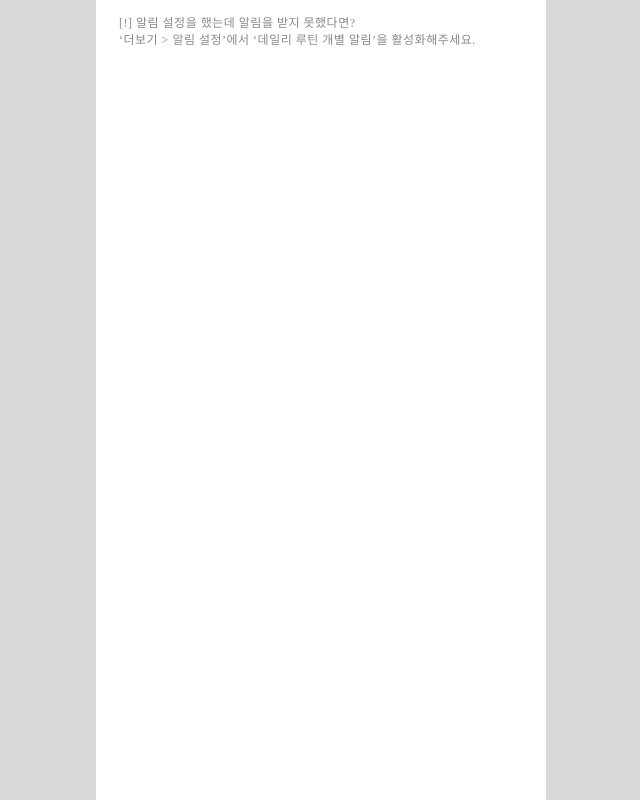
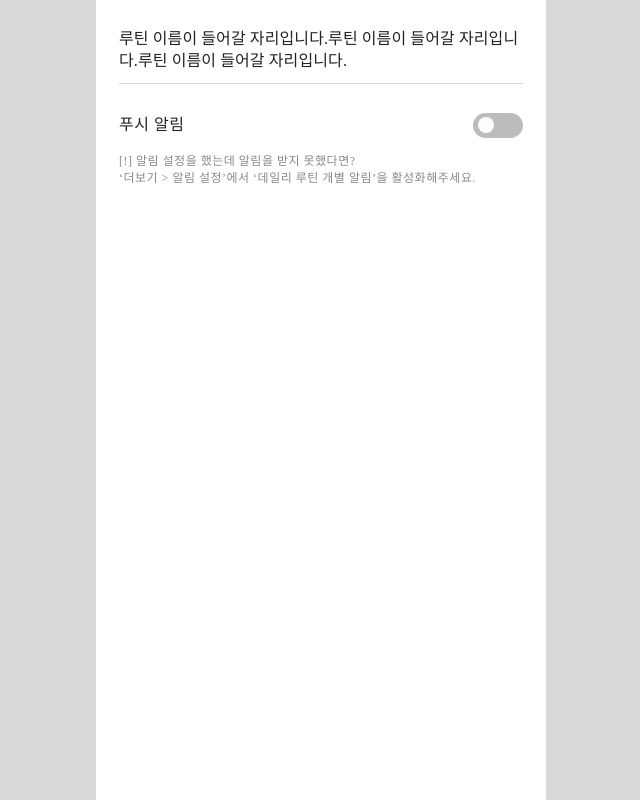
Before and after one commit to junwson9/Hanol, a React (Create React App) app in the folder FE/hanol/: page /test in a window 1280 px wide. Shown: the whole page, without its empty margins (319-959 px from the left). Built offline with nearby package versions, Linux system fonts and the light colour scheme; a web font is replaced by a local one.

Commit message:
FEAT: add routineNotiSetting Page
Former-commit-id: 013a140c98444dcb89cb69665625754ab6148c26

```diff
--- a/FE/hanol/src/App.tsx
+++ b/FE/hanol/src/App.tsx
@@ -14,7 +14,7 @@ import ExplainDiagnose from 'pages/diagnose/explainDiagnose';
 import SelectDevice from 'pages/diagnose/selectDevice';
 import Streaming from 'pages/diagnose/streaming';
 import IoTstreaming from 'pages/diagnose/IoTstreaming';
-import RoutineName from 'components/Daily/Caution';
+import RoutineName from 'pages/routine/routineNotiSetting';
 
 function App() {
   const location = useLocation();
--- a/FE/hanol/src/components/Daily/Caution.tsx
+++ b/FE/hanol/src/components/Daily/Caution.tsx
@@ -1,7 +1,7 @@
 import React from 'react';
 import styled from 'styled-components';
 
-const NotificationTime = () => {
+const Caution = () => {
   return (
     <div className="col-span-full">
       <CautionBox>
@@ -28,4 +28,4 @@ const CautionBox = styled.div`
     text-align: start;
   }
 `;
-export default NotificationTime;
+export default Caution;
--- a/FE/hanol/src/components/Daily/PushSetting.tsx
+++ b/FE/hanol/src/components/Daily/PushSetting.tsx
@@ -5,6 +5,7 @@ import NotificationTime from './NotificationTime';
 
 const PushSetting = () => {
   const [activeTime, setActiveTime] = useState(2);
+  const [isToggleOn, setIsToggleOn] = useState(false);
 
   return (
     <div className="col-span-full">
@@ -12,14 +13,19 @@ const PushSetting = () => {
         <PushNotificationBox>
           <div className="push_notification_text">푸시 알림</div>
           <div className="toggle_box">
-            <Toggle />
+            <Toggle isToggleOn={isToggleOn} setIsToggleOn={setIsToggleOn} />
           </div>
         </PushNotificationBox>
-        <NotificationTimeBox>
-          <NotificationTime timename="오전 9시" isActive={activeTime === 0} setActiveTime={setActiveTime} index={0} />
-          <NotificationTime timename="오후 1시" isActive={activeTime === 1} setActiveTime={setActiveTime} index={1} />
-          <NotificationTime timename="오후 7시" isActive={activeTime === 2} setActiveTime={setActiveTime} index={2} />
-        </NotificationTimeBox>
+
+        {isToggleOn ? (
+          <NotificationTimeBox>
+            <NotificationTime timename="오전 9시" isActive={activeTime === 0} setActiveTime={setActiveTime} index={0} />
+            <NotificationTime timename="오후 1시" isActive={activeTime === 1} setActiveTime={setActiveTime} index={1} />
+            <NotificationTime timename="오후 7시" isActive={activeTime === 2} setActiveTime={setActiveTime} index={2} />
+          </NotificationTimeBox>
+        ) : (
+          ''
+        )}
       </PushSettingBox>
     </div>
   );
@@ -27,7 +33,7 @@ const PushSetting = () => {
 
 const NotificationTimeBox = styled.div`
   display: flex;
-  margin-top: 1.813rem;
+  margin-top: 1.25rem;
   justify-content: center;
 `;
 const PushNotificationBox = styled.div`
@@ -54,6 +60,6 @@ const PushSettingBox = styled.div`
   margin-top: 1.813rem;
 
   width: 100%;
-  height: 1.688rem;
+  height: 100%;
 `;
 export default PushSetting;
--- a/FE/hanol/src/components/Daily/RoutineName.tsx
+++ b/FE/hanol/src/components/Daily/RoutineName.tsx
@@ -6,8 +6,7 @@ const RoutineName = () => {
     <div className="col-span-full">
       <RoutineNameBox>
         <div className="routine_name">
-          루틴 이름이 들어갈 자리입니다.루틴 이름이 들어갈 자리입니다.루틴 이름이 들어갈 자리입니다.루틴 이름이 들어갈
-          자리입니다.
+          루틴 이름이 들어갈 자리입니다.루틴 이름이 들어갈 자리입니다.루틴 이름이 들어갈 자리입니다.
         </div>
         <div className="underline"></div>
       </RoutineNameBox>
@@ -25,8 +24,10 @@ const RoutineNameBox = styled.div`
     font-family: Noto Sans KR;
     font-size: 16px;
     font-weight: 500;
-    line-height: 140%
+    line-height: 140%;
     letter-spacing: 0.1px;
+
+    text-align: start;
   }
 
   .underline {
--- a/FE/hanol/src/components/common/Toggle.tsx
+++ b/FE/hanol/src/components/common/Toggle.tsx
@@ -1,17 +1,22 @@
-import React, { useState } from 'react';
+import React from 'react';
 import styled from 'styled-components';
 
-const Toggle = () => {
-  const [isToggleOn, setIsToggleOn] = useState(false);
-
-  const toggleHandler = () => {
-    setIsToggleOn((prev) => !prev);
+interface Props {
+  isToggleOn: boolean;
+  setIsToggleOn(value: boolean): void;
+}
+const Toggle = ({ isToggleOn, setIsToggleOn }: Props) => {
+  const toggleHandler = (prev: boolean) => {
+    setIsToggleOn(!prev);
   };
 
   return (
     <div className="col-span-full">
       <ToggleBox>
-        <ToggleBackground onClick={toggleHandler} className={`${isToggleOn ? 'on_background' : 'off_background'}`}>
+        <ToggleBackground
+          onClick={() => toggleHandler(isToggleOn)}
+          className={`${isToggleOn ? 'on_background' : 'off_background'}`}
+        >
           <ToggleSwitch className={`${isToggleOn ? 'on_switch' : 'off_switch'}`} />
         </ToggleBackground>
       </ToggleBox>
--- /dev/null
+++ b/FE/hanol/src/pages/routine/routineNotiSetting.tsx
@@ -0,0 +1,21 @@
+import React from 'react';
+import styled from 'styled-components';
+import RoutineName from 'components/Daily/RoutineName';
+import PushSetting from 'components/Daily/PushSetting';
+import Caution from 'components/Daily/Caution';
+
+const routineNotiSetting = () => {
+  return (
+    <div className="col-span-full">
+      <PageBox>
+        <RoutineName />
+        <PushSetting />
+        <Caution />
+      </PageBox>
+    </div>
+  );
+};
+
+const PageBox = styled.div``;
+
+export default routineNotiSetting;
```
